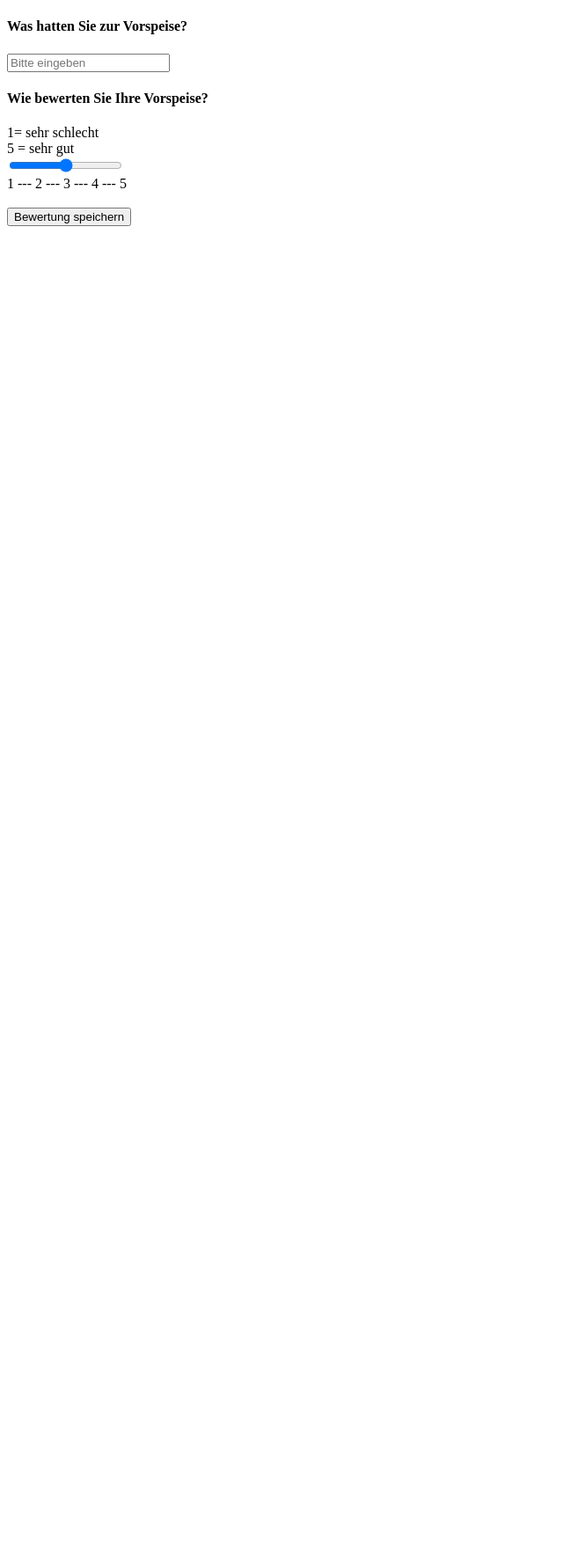
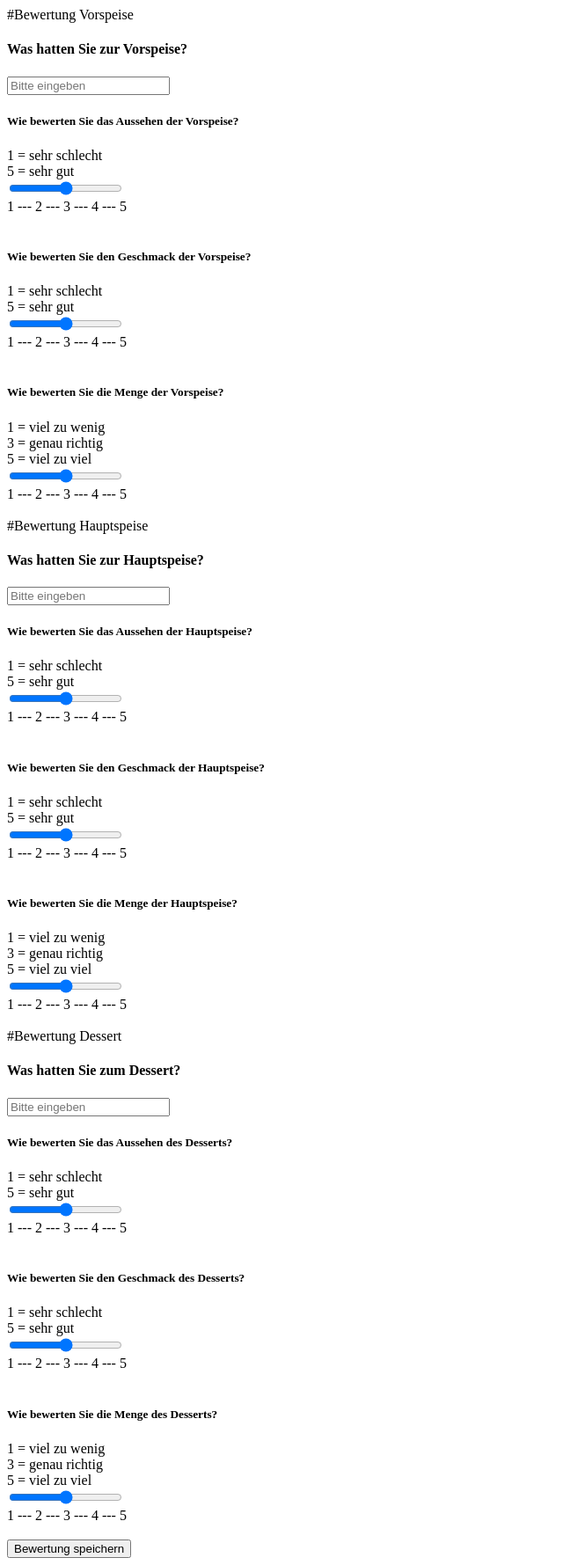
Before and after one commit to akademikerin/PROG2, a Flask app: page /eingabe in a window 1280 px wide. Shown: the whole page at 88% size, without its empty margins (0-640 px from the left). Before the commit the page ends 257 px from the top, so only its background shows below. Run offline with Flask 2, Linux system fonts and the light colour scheme.

Commit message:
Zusätzliche Eingabefelder und Bewertungskriterien hinzugefügt

```diff
--- a/App_Bewertung/datenbank.json
+++ b/App_Bewertung/datenbank.json
@@ -1 +1 @@
-[["salat", "3"], ["tatar", "2"], ["Suppe", "50"], ["Suppe", "22"]]
+[["salat", "3"], ["tatar", "2"], ["Suppe", "50"], ["Suppe", "22"], ["3", "3"], [["3", "3", "3"], ["sterne_aussehen_vorspeise", "sterne_geschmack_vorspeise", "sterne_menge_vorspeise"]]]
--- a/App_Bewertung/main.py
+++ b/App_Bewertung/main.py
@@ -17,8 +17,16 @@ def start():
 @app.route('/eingabe', methods=['POST', 'GET'])
 def eingabe():
     if request.method == 'POST':
-        bewertungseingabe = request.form['bewertungseingabe']
-        sterne = request.form['sterne']
+        bewertung_aussehen_vorspeise = request.form['sterne_aussehen_vorspeise']
+        bewertung_geschmack_vorspeise = request.form['sterne_geschmack_vorspeise']
+        bewertung_menge_vorspeise = request.form['sterne_menge_vorspeise']
+        bewertung_aussehen_hauptspeise = request.form['sterne_aussehen_hauptspeise']
+        bewertung_geschmack_hauptspeise = request.form['sterne_geschmack_hauptspeise']
+        bewertung_menge_hauptspeise = request.form['sterne_menge_hauptspeise']
+        bewertung_aussehen_dessert = request.form['sterne_aussehen_dessert']
+        bewertung_geschmack_dessert = request.form['sterne_geschmack_dessert']
+        bewertung_menge_dessert = request.form['sterne_menge_dessert']
+        bewertungseingabe = bewertung_aussehen_vorspeise, bewertung_geschmack_vorspeise, bewertung_menge_vorspeise, bewertung_aussehen_hauptspeise, bewertung_geschmack_hauptspeise, bewertung_menge_hauptspeise, bewertung_aussehen_dessert, bewertung_geschmack_dessert, bewertung_menge_dessert
         antwort = speichern(bewertungseingabe, sterne)
         return 'Gespeicherte Daten: <br>' + str(antwort)
     return render_template('eingabe.html', app_name="Bewertung abgeben")
@@ -31,10 +39,5 @@ def about():
     return render_template('start.html', app_name="About", ueberschrift=ueberschrift_txt, einleitung=einleitung_txt)
 
 
-
-
-
-
-
 if __name__ == "__main__":
     app.run(debug=True, port=5000)
--- a/App_Bewertung/templates/eingabe.html
+++ b/App_Bewertung/templates/eingabe.html
@@ -6,15 +6,110 @@
 </head>
 <body>
     <form method="post">
+        #Bewertung Vorspeise
         <h4>Was hatten Sie zur Vorspeise?</h4>
-        <input type="text" name="bewertungseingabe" placeholder="Bitte eingeben">
+        <input type="text" name="eingabe_vorspeise" placeholder="Bitte eingeben">
         <br>
-        <h4>Wie bewerten Sie Ihre Vorspeise?</h4>
-        <a>1= sehr schlecht</a>
+        <h5>Wie bewerten Sie das Aussehen der Vorspeise?</h5>
+        <a>1 = sehr schlecht</a>
         <br>
         <a>5 = sehr gut</a>
         <br>
-        <input type="range" name="sterne" min="1" max="5">
+        <input type="range" name="sterne_aussehen_vorspeise" min="1" max="5">
+        <br>
+        <a>1 --- 2 --- 3 --- 4 --- 5</a>
+        <br>
+        <br>
+        <h5>Wie bewerten Sie den Geschmack der Vorspeise?</h5>
+        <a>1 = sehr schlecht</a>
+        <br>
+        <a>5 = sehr gut</a>
+        <br>
+        <input type="range" name="sterne_geschmack_vorspeise" min="1" max="5">
+        <br>
+        <a>1 --- 2 --- 3 --- 4 --- 5</a>
+        <br>
+        <br>
+        <h5>Wie bewerten Sie die Menge der Vorspeise?</h5>
+        <a>1 = viel zu wenig</a>
+        <br>
+        <a>3 = genau richtig</a>
+        <br>
+        <a>5 = viel zu viel</a>
+        <br>
+        <input type="range" name="sterne_menge_vorspeise" min="1" max="5">
+        <br>
+        <a>1 --- 2 --- 3 --- 4 --- 5</a>
+        <br>
+        <br>
+        #Bewertung Hauptspeise
+        <h4>Was hatten Sie zur Hauptspeise?</h4>
+        <input type="text" name="eingabe_hauptspeise" placeholder="Bitte eingeben">
+        <br>
+        <h5>Wie bewerten Sie das Aussehen der Hauptspeise?</h5>
+        <a>1 = sehr schlecht</a>
+        <br>
+        <a>5 = sehr gut</a>
+        <br>
+        <input type="range" name="sterne_aussehen_hauptspeise" min="1" max="5">
+        <br>
+        <a>1 --- 2 --- 3 --- 4 --- 5</a>
+        <br>
+        <br>
+        <h5>Wie bewerten Sie den Geschmack der Hauptspeise?</h5>
+        <a>1 = sehr schlecht</a>
+        <br>
+        <a>5 = sehr gut</a>
+        <br>
+        <input type="range" name="sterne_geschmack_hauptspeise" min="1" max="5">
+        <br>
+        <a>1 --- 2 --- 3 --- 4 --- 5</a>
+        <br>
+        <br>
+        <h5>Wie bewerten Sie die Menge der Hauptspeise?</h5>
+        <a>1 = viel zu wenig</a>
+        <br>
+        <a>3 = genau richtig</a>
+        <br>
+        <a>5 = viel zu viel</a>
+        <br>
+        <input type="range" name="sterne_menge_hauptspeise" min="1" max="5">
+        <br>
+        <a>1 --- 2 --- 3 --- 4 --- 5</a>
+        <br>
+        <br>
+        #Bewertung Dessert
+        <h4>Was hatten Sie zum Dessert?</h4>
+        <input type="text" name="eingabe_dessert" placeholder="Bitte eingeben">
+        <br>
+        <h5>Wie bewerten Sie das Aussehen des Desserts?</h5>
+        <a>1 = sehr schlecht</a>
+        <br>
+        <a>5 = sehr gut</a>
+        <br>
+        <input type="range" name="sterne_aussehen_dessert" min="1" max="5">
+        <br>
+        <a>1 --- 2 --- 3 --- 4 --- 5</a>
+        <br>
+        <br>
+        <h5>Wie bewerten Sie den Geschmack des Desserts?</h5>
+        <a>1 = sehr schlecht</a>
+        <br>
+        <a>5 = sehr gut</a>
+        <br>
+        <input type="range" name="sterne_geschmack_dessert" min="1" max="5">
+        <br>
+        <a>1 --- 2 --- 3 --- 4 --- 5</a>
+        <br>
+        <br>
+        <h5>Wie bewerten Sie die Menge des Desserts?</h5>
+        <a>1 = viel zu wenig</a>
+        <br>
+        <a>3 = genau richtig</a>
+        <br>
+        <a>5 = viel zu viel</a>
+        <br>
+        <input type="range" name="sterne_menge_dessert" min="1" max="5">
         <br>
         <a>1 --- 2 --- 3 --- 4 --- 5</a>
         <br>
```
Also changed, not shown: App_Bewertung/static/main.css (line endings or trailing spaces).
